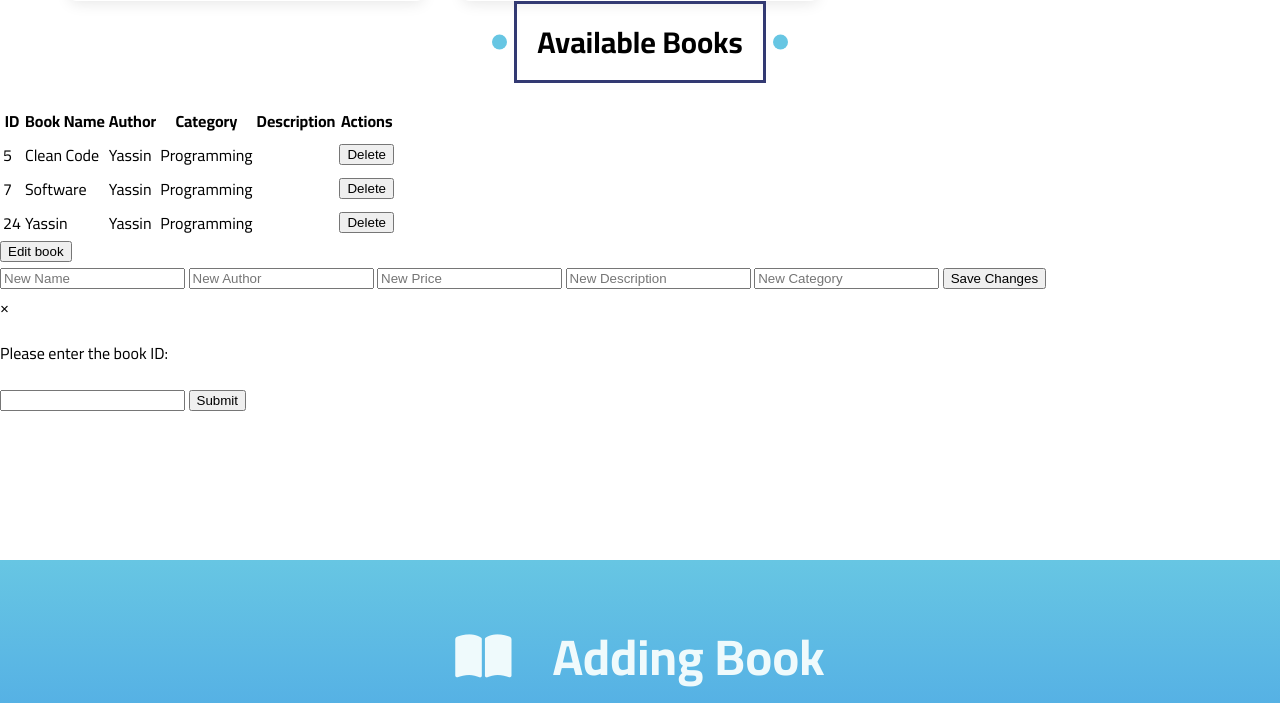
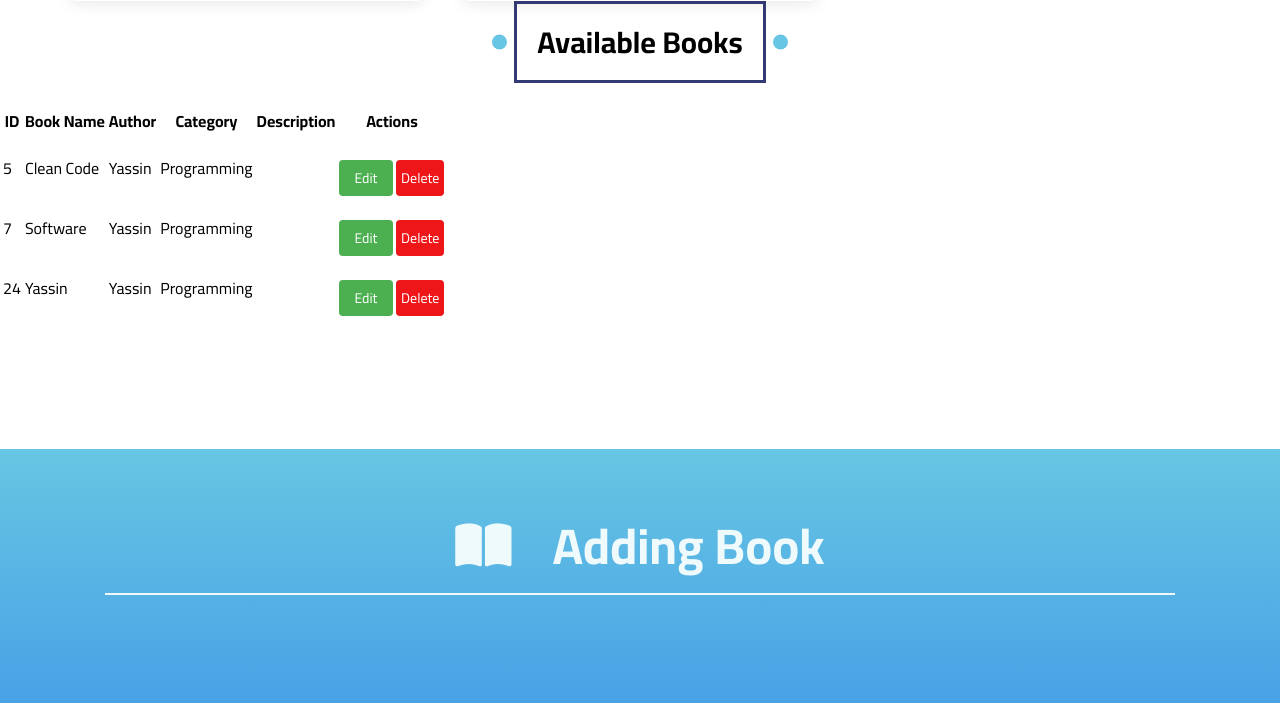
Before and after one commit to ebaa17/numberTheory, a Django app: page /view/ in a window 1280 px wide. Shown: the part 1046-1749 px from the top of the page. Run offline with Django 5.2, Linux system fonts and the light colour scheme; data comes from the database, SQL or seed files in the repository; grey boxes labelled with a size stand in for pictures from a placeholder-image service; some libraries are stand-ins or nearby versions.

Commit message:
Update views.html

```diff
--- a/project/templates/pages/views.html
+++ b/project/templates/pages/views.html
@@ -2,12 +2,11 @@
 
 {% load static %}
 
+{% block style %}
 <link rel="stylesheet" href="{% static 'styles/views.css' %}" />
+{% endblock style %}
 
 {% block content %}
-<!-- <title>Views page</title>
-    <link rel="stylesheet" href="{% static 'styles/editBook.css' %}">
-     -->
         <div id="user" class="hidden">
             <!-- SEARCH FORM -->
             <form method="GET" class="form-inline" action="{% url 'view' %}">
@@ -35,10 +34,10 @@
                     {% for book in books %}
                         <div class="book box">
                             {% if book.img %}
-                                <img src="{{book.img}}" alt="Book Image" class="book-img"/>
+                                <img src="{{book.img}}" alt="Book Image" class="book-img" sytle="width: 600px"/>
 
                             {% else %}
-                            <img src="https://placehold.co/200x300" alt="Book Image" class="book-img"/>
+                            <img src="https://placehold.co/200x300" alt="Book Image" class="book-img" sytle="width: 600px"/>
 
                             {% endif %}
                             <div class="content">
@@ -50,9 +49,6 @@
 
                                     {% elif book.status == 'borrowed' %}
                                         <h5 style="color: #FFC107;">borrowed</h5>
-
-                                    {% else %}
-                                        <h5 style="color: #DC3545;">sold</h5>
 
                                     {% endif %}
 
@@ -99,34 +95,45 @@
                     <td>{{book.category}}</td>
                     <td>{{book.description}}</td>
                     <td class="Buttons">
-                        <!-- <button class="edit" onclick="editBook({{book.id}})">Edit</button> -->
-                        <button class="delete" onclick="deleteBook({{book.id}})">Delete</button>
+                        <a href="{% url 'edit_book' book.id %}"
+                        style=
+                        "background-color: #4caf50;
+                        margin-top: 20px;
+                        right: 50%;
+                        border: none;
+                        color: white;
+                        padding: 5px 15px;
+                        text-align: center;
+                        text-decoration: none;
+                        display: inline-block;
+                        font-size: 14px;
+                        cursor: pointer;
+                        border-radius: 4px;"
+                          >
+                          Edit</a>
+
+                        <a href="{% url 'delete_book' book.id %}" class="delete"
+                          style=
+                          "background-color: #ef161a;
+                          margin-top: 20px;
+                          right: 50%;
+                          border: none;
+                          color: white;
+                          padding: 5px 5px;
+                          text-align: center;
+                          text-decoration: none;
+                          display: inline-block;
+                          font-size: 14px;
+                          cursor: pointer;
+                          border-radius: 4px;"
+                            >
+                        Delete</a>
                     </td>
                 </tr>
                 {% endfor %}
             </tbody>
 
         </table>
-        <button id="edit">Edit book</button>
-        <div id="editBookWindow" class="edit-book-window">
-            <input id="newName" class="edit-book-input" type="text" placeholder="New Name">
-            <input id="newAuthor" class="edit-book-input" type="text" placeholder="New Author">
-            <input id="newPrice" class="edit-book-input" type="text" placeholder="New Price">
-            <input id="newDescription" class="edit-book-input" type="text" placeholder="New Description">
-            <input id="newCategory" class="edit-book-input" type="text" placeholder="New Category">
-            <button class="edit-book-button" onclick="saveEditedBook()">Save Changes</button>
-        </div>
-
-       <div id="bookIdinput" class="adminBookIdInput">
-        <div class="modal-content">
-         <span class="close" onclick="closeWindow()">&times;</span>
-          <p>Please enter the book ID:</p>
-          <input id="bookIdInput" type="text">
-          <button onclick="checkBookId()">Submit</button>
-          <p id="errorMessage" class="error-message"></p>
-        </div>
-      </div>
-
 
         <br>
         {% comment %} Add new book {% endcomment %}
@@ -148,9 +155,6 @@
 {% endblock content %}
 {% block extra_scripts %}
 {% comment %}
-<script src="{% static 'javascript/views.js' %}"></script>
-<script src="{% static 'javascript/editBook.js' %}"></script>
 <script src="{% static 'javascript/adminORuserNovels.js' %}"></script>
-<script src="{% static 'javascript/viewBooks.js' %}"></script>
 {% endcomment %}
 {% endblock extra_scripts %}
```
Lines whose indentation alone changed are shown as unchanged.
